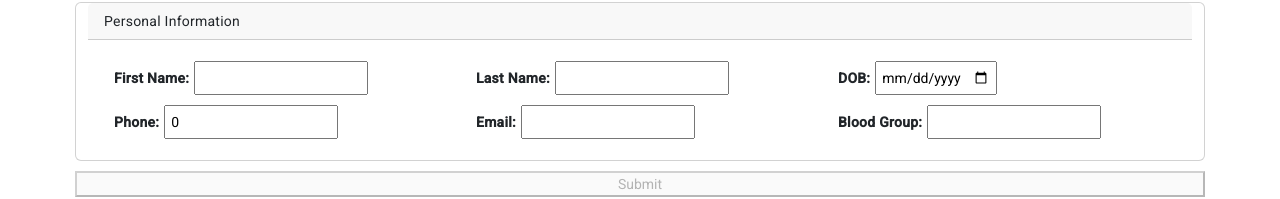
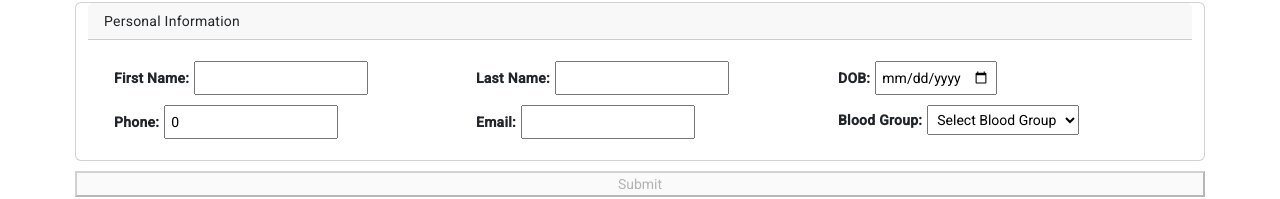
Before and after one commit to praguru14/tags, an Angular app in the folder app-front/: page /profile in a window 1280 px wide. Shown: the part 312-511 px from the top of the page. Built offline with nearby package versions, Linux system fonts and the light colour scheme; no server answers; sample sign-in values are in the browser's storage.

Commit message:
Added Verify

```diff
--- a/app-front/src/app/app.module.ts
+++ b/app-front/src/app/app.module.ts
@@ -22,6 +22,7 @@ import { HTTP_INTERCEPTORS, HttpClientModule } from '@angular/common/http';
 import { HttpRequestInterceptor } from './services/interceptor.service';
 import { LoginComponent } from './login/login.component';
 import { VerifyComponent } from './verify/verify.component';
+import { MatTooltipModule } from '@angular/material/tooltip';
 
 
 @NgModule({
@@ -48,7 +49,8 @@ import { VerifyComponent } from './verify/verify.component';
     FlexLayoutModule,
     FormsModule,
     ReactiveFormsModule,
-    HttpClientModule
+    HttpClientModule,
+    MatTooltipModule,
   ],
   providers: [
     provideAnimationsAsync(),
--- a/app-front/src/app/profile/profile.component.html
+++ b/app-front/src/app/profile/profile.component.html
@@ -21,10 +21,16 @@
                         <div class="col-md-4">
                             <label class="label-text">First Name:</label>
                             <input class="input-text" formControlName="firstName">
+                        <p *ngIf="userForm.get('firstName')?.errors?.minlength && userForm.get('firstName')?.touched">
+                            First name must be at least 3 characters long.
+                        </p>
                         </div>
                         <div class="col-md-4">
                             <label class="label-text">Last Name:</label>
                             <input class="input-text" formControlName="lastName">
+                            <p *ngIf="userForm.get('lastName')?.errors?.minlength && userForm.get('lastName')?.touched">
+                                Last name must be at least 3 characters long.
+                            </p>
                         </div>
                         <div class="col-md-4">
                             <label class="label-text">DOB:</label>
@@ -40,15 +46,33 @@
                         </div>
                 <div class="col-md-4">
                     <label class="label-text">Email:</label>
-                            <input class="input-text" formControlName="email">
+                    <input class="input-text" formControlName="email" [disabled]="true" matTooltip="Kindly contact admin to change your email" ng-readonly="all">
                     <p *ngIf="email?.invalid && (email?.dirty || email?.touched)">
                         Please provide a valid email address.
                     </p>
                 </div>
-                        <div class="col-md-4">
+
+
+                    <div class="col-md-4" [class.scroll-bar]="submitted && userForm.get('bloodGroup')?.invalid">
                         <label class="label-text">Blood Group:</label>
-                            <input class="input-text" formControlName="bloodGroup">
+                        <select class="input-text" formControlName="bloodGroup">
+                            <option value="">Select Blood Group</option>
+                            <option value="A+">A+</option>
+                            <option value="A-">A-</option>
+                            <option value="B+">B+</option>
+                            <option value="B-">B-</option>
+                            <option value="O+">O+</option>
+                            <option value="O-">O-</option>
+                            <option value="AB+">AB+</option>
+                            <option value="AB-">AB-</option>
+                            <option value="N/A">N/A</option>
+                        </select>
+                        <p *ngIf="submitted && userForm.get('bloodGroup')?.invalid">
+                            Please choose a valid blood group.
+                        </p>
                     </div>
+
+
                     </div>
                 </div>
             </div>
@@ -60,4 +84,3 @@
     <div>
         <button type="submit" (click)="onLogout()">Logout</button>
     </div>
-</div>
--- a/app-front/src/app/profile/profile.component.ts
+++ b/app-front/src/app/profile/profile.component.ts
@@ -6,6 +6,7 @@ import { GenericApiService } from '../services/generic-api.service';
 import { User } from '../model/user.model';
 import { AuthService } from '../services/AuthService.service';
 import { HttpHeaders } from '@angular/common/http';
+import { Utility } from '../utility/utility';
 
 @Component({
   selector: 'app-profile',
@@ -13,15 +14,23 @@ import { HttpHeaders } from '@angular/common/http';
   styleUrls: ['./profile.component.scss']
 })
 export class ProfileComponent implements OnInit {
+  submitted = false;
+  isReadOnly = true;
 
   userForm = this.formBuilder.group({
-    firstName: [''],
+    firstName: ['', [Validators.required,Validators.minLength(3)]],
     dob: [''],
-    lastName: [''],
+    lastName: ['', [Validators.required, Validators.minLength(3)]],
     phone: [0, [Validators.required, Validators.minLength(10), Validators.maxLength(10)]],
     email: ['', [Validators.required, Validators.email]],
-    bloodGroup: ['']
+    bloodGroup: ['', [Validators.required, Utility.bloodGroupValidator()]]
   });
+// // To enable the email form control
+  // this.userForm.get('email')?.enable();
+  // { value: '', disabled: true }
+
+// // To disable the email form control
+// this.userForm.get('email')?.disable();
 
   userObj: User = new User();
   userObj1: any;
@@ -69,9 +78,7 @@ export class ProfileComponent implements OnInit {
     const fullName = this.userObj.name;
     const parts = fullName.split(' ',2);
 
-     this.dobDate = this.userObj.dob ? new Date(this.userObj.dob) : null;
-
-
+    this.dobDate = this.userObj.dob ? new Date(this.userObj.dob) : null;
     const timezoneOffset = this.dobDate ? this.dobDate.getTimezoneOffset() * 60000 : 0;
     const adjustedDob = this.dobDate ? new Date(this.dobDate.getTime() - timezoneOffset) : null;
 
@@ -128,6 +135,7 @@ export class ProfileComponent implements OnInit {
   }
 
   onSubmit() {
+    this.submitted = true;
     const dobValue = this.userForm.value.dob;
     const headers = this.createAuthHeaders();
 
--- /dev/null
+++ b/app-front/src/app/utility/utility.ts
@@ -0,0 +1,17 @@
+import { ValidatorFn, AbstractControl, ValidationErrors } from "@angular/forms";
+
+export class Utility{
+
+    static bloodGroupValidator(): ValidatorFn {
+        return (control: AbstractControl): ValidationErrors | null => {
+            const value = control.value;
+            const bloodGroupPattern = /^(A\+|A\-|B\+|B\-|O\+|O\-|AB\+|AB\-|N\/A)$/;
+
+            if (!bloodGroupPattern.test(value)) {
+                return { invalidBloodGroup: true };
+            }
+
+            return null;
+        };
+    }
+}
--- a/app-front/tsconfig.json
+++ b/app-front/tsconfig.json
@@ -6,7 +6,7 @@
     "forceConsistentCasingInFileNames": true,
     "strict": true,
     "noImplicitOverride": true,
-    "noPropertyAccessFromIndexSignature": true,
+    "noPropertyAccessFromIndexSignature": false,
     "noImplicitReturns": true,
     "noFallthroughCasesInSwitch": true,
     "skipLibCheck": true,
```
Also changed, not shown: 1 other file (tests, documents, lock files or other folders). Lines whose indentation alone changed are shown as unchanged.
